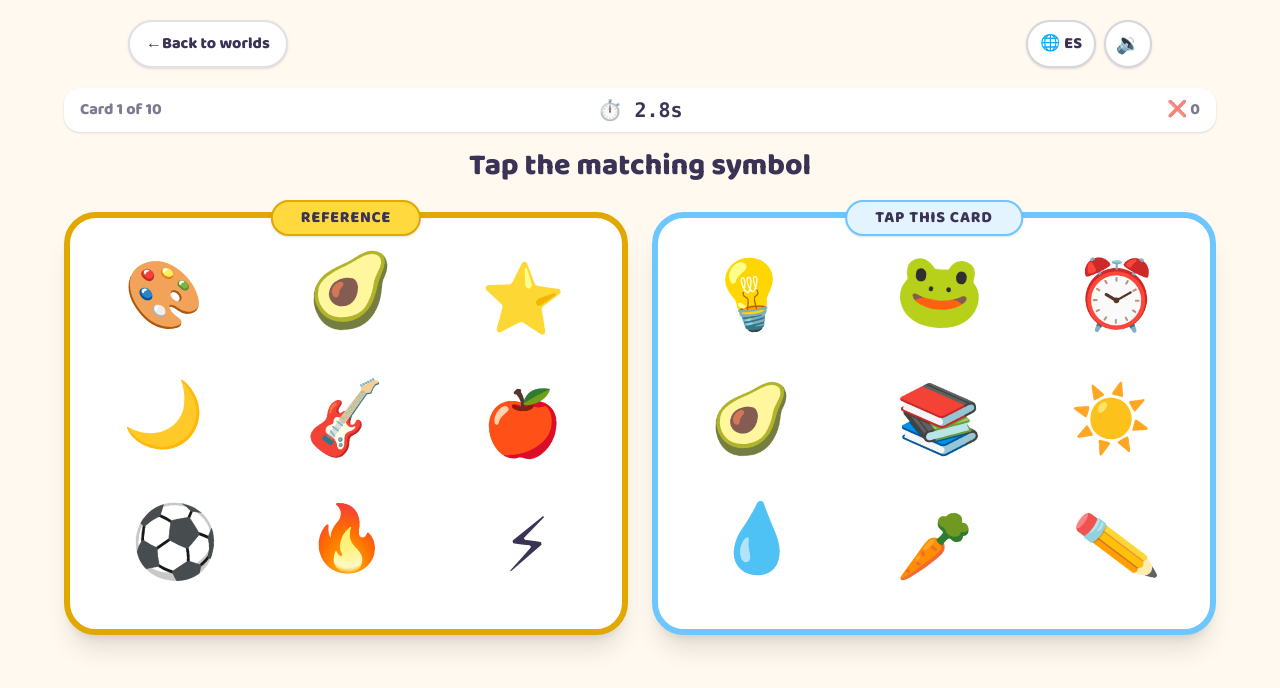
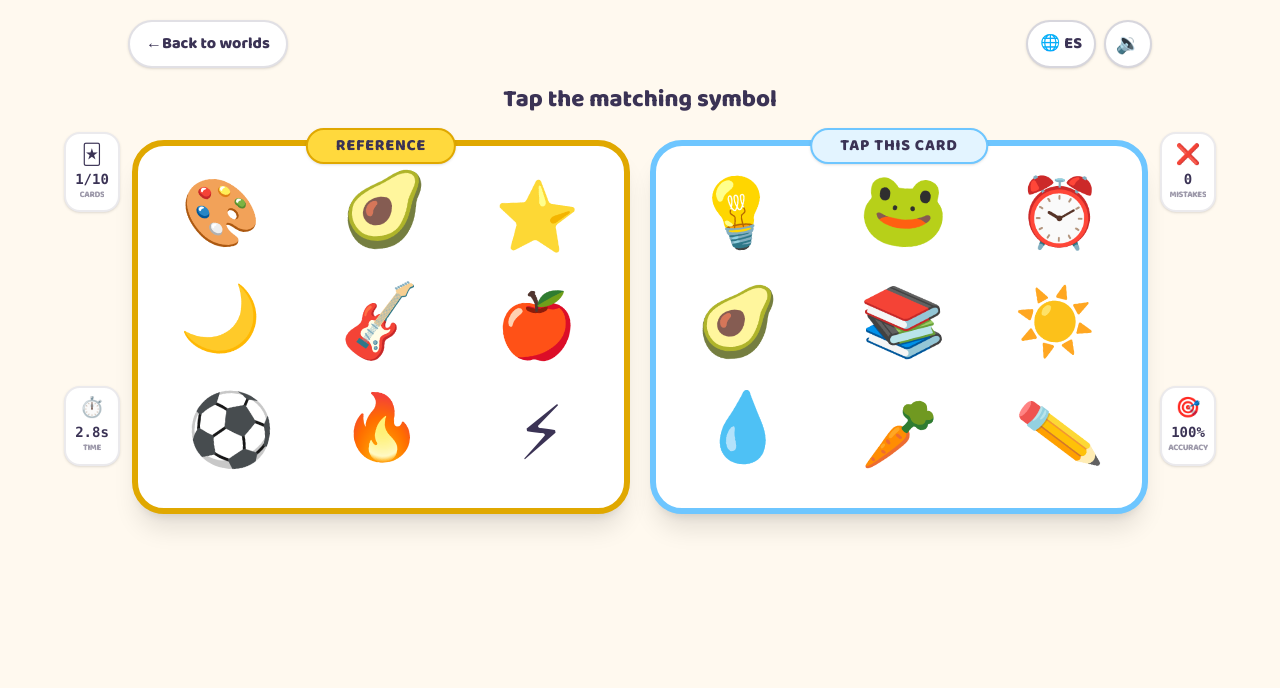
Before and after one commit to JuanFCast/BIntuitive, a Next.js app: page /games/visual in a window 1280 px wide. Both pictures are taken after a click on the button "Start challenge". Shown: the top 688 px of the page. Built offline with nearby package versions, Linux system fonts and the light colour scheme.

Commit message:
Move visual metrics into side rails

```diff
--- a/src/app/games/visual/VisualGame.tsx
+++ b/src/app/games/visual/VisualGame.tsx
@@ -160,30 +160,27 @@ export default function VisualGame() {
       )}
 
       {phase === "playing" && baseCard && playerCard && (
-        <section className="mx-auto flex w-full max-w-6xl flex-col items-center gap-3 pb-4 pt-3 text-center sm:gap-4 sm:pt-5">
-          <div className="grid w-full grid-cols-[1fr_auto_1fr] items-center gap-2 rounded-2xl bg-white px-3 py-2 shadow-sm sm:px-4">
-            <span className="text-left text-xs font-extrabold text-ink/65 sm:text-base">
-              {t("visualProgress", {
-                current: Math.min(completed + 1, VISUAL_ROUNDS),
-                total: VISUAL_ROUNDS,
-              })}
-            </span>
-            <span className="font-mono text-xl font-extrabold tabular-nums text-ink">
-              ⏱️ {formatVisualTime(elapsedTime)}
-            </span>
-            <span
-              className="text-right text-xs font-extrabold text-ink/65 sm:text-base"
-              aria-label={`${t("visualMistakes")}: ${errors}`}
-            >
-              <span aria-hidden="true">❌</span> {errors}
-            </span>
-          </div>
+        <section className="mx-auto w-full max-w-6xl pb-2 pt-2 text-center sm:pt-4">
+          <div className="grid w-full grid-cols-[2.5rem_minmax(0,1fr)_2.5rem] gap-1.5 sm:grid-cols-[3.5rem_minmax(0,1fr)_3.5rem] sm:gap-3">
+            <aside className="flex flex-col justify-between py-10 sm:py-12">
+              <SideMetric
+                icon="🃏"
+                label={t("visualCards")}
+                value={`${Math.min(completed + 1, VISUAL_ROUNDS)}/${VISUAL_ROUNDS}`}
+              />
+              <SideMetric
+                icon="⏱️"
+                label={t("visualTime")}
+                value={formatVisualTime(elapsedTime)}
+              />
+            </aside>
 
-          <h1 className="text-xl font-extrabold text-ink sm:text-3xl">
+            <div className="flex min-w-0 flex-col gap-2 sm:gap-3">
+              <h1 className="text-base font-extrabold text-ink sm:text-2xl">
                 {t("visualInstruction")}
               </h1>
 
-          <div className="grid w-full grid-cols-1 gap-4 md:grid-cols-2 md:gap-6">
+              <div className="grid w-full grid-cols-1 gap-2 md:grid-cols-2 md:gap-5">
                 <VisualCardView
                   card={baseCard}
                   label={t("visualReference")}
@@ -202,6 +199,21 @@ export default function VisualGame() {
                   locked={locked}
                   onTap={handleTap}
                 />
+              </div>
+            </div>
+
+            <aside className="flex flex-col justify-between py-10 sm:py-12">
+              <SideMetric
+                icon="❌"
+                label={t("visualMistakes")}
+                value={errors}
+              />
+              <SideMetric
+                icon="🎯"
+                label={t("visualAccuracy")}
+                value={`${accuracy}%`}
+              />
+            </aside>
           </div>
         </section>
       )}
@@ -332,6 +344,33 @@ function VisualCardView({
   );
 }
 
+function SideMetric({
+  icon,
+  label,
+  value,
+}: {
+  icon: string;
+  label: string;
+  value: string | number;
+}) {
+  return (
+    <div
+      className="flex min-h-16 w-full flex-col items-center justify-center rounded-xl border-2 border-ink/10 bg-white px-0.5 py-1.5 text-center shadow-sm sm:min-h-20 sm:rounded-2xl"
+      aria-label={`${label}: ${value}`}
+    >
+      <span className="text-base leading-none sm:text-xl" aria-hidden="true">
+        {icon}
+      </span>
+      <p className="mt-1 font-mono text-[0.68rem] font-extrabold tabular-nums text-ink sm:text-sm">
+        {value}
+      </p>
+      <p className="mt-0.5 max-w-full overflow-hidden text-[0.42rem] font-extrabold uppercase leading-none tracking-[-0.04em] text-ink/50 sm:text-[0.55rem]">
+        {label}
+      </p>
+    </div>
+  );
+}
+
 function Stat({ label, value }: { label: string; value: string | number }) {
   return (
     <div className="rounded-2xl border-2 border-ink/10 bg-white px-2 py-3 text-center shadow-sm">
--- a/src/lib/i18n.tsx
+++ b/src/lib/i18n.tsx
@@ -59,6 +59,7 @@ const messages = {
     visualProgress: "Card {current} of {total}",
     visualReference: "Reference",
     visualYourCard: "Tap this card",
+    visualCards: "Cards",
     visualTime: "Time",
     visualMistakes: "Mistakes",
     visualPenalty: "+1 second",
@@ -126,6 +127,7 @@ const messages = {
     visualProgress: "Carta {current} de {total}",
     visualReference: "Referencia",
     visualYourCard: "Toca esta carta",
+    visualCards: "Cartas",
     visualTime: "Tiempo",
     visualMistakes: "Errores",
     visualPenalty: "+1 segundo",
```
Lines whose indentation alone changed are shown as unchanged.
